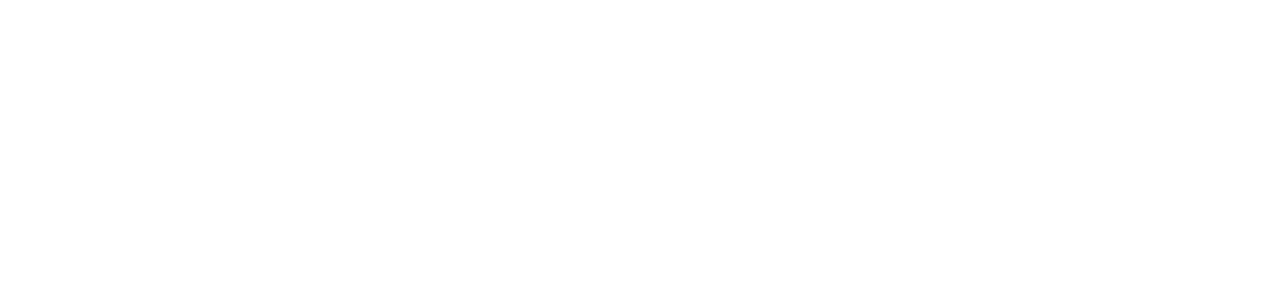
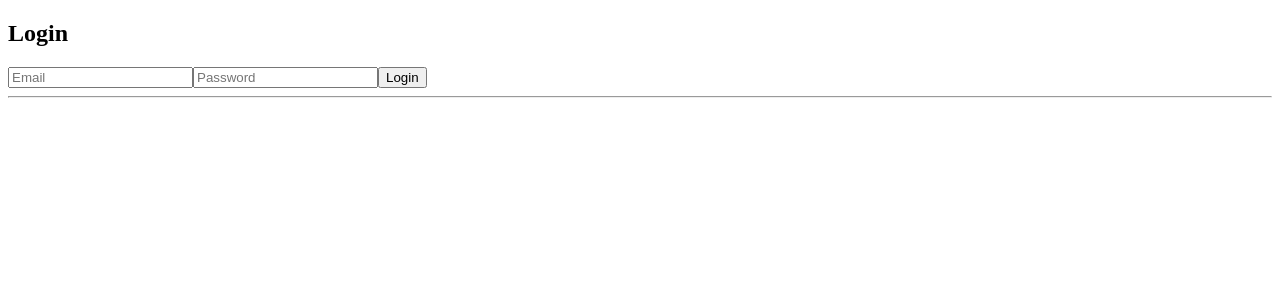
Before and after one commit to l-Welson-l/Eventus, a React (Create React App) app in the folder frontend/: page /login in a window 1280 px wide. Before the commit this address had no page. Shown: the top 300 px of the page. Built offline with nearby package versions, Linux system fonts and the light colour scheme.

Commit message:
Login implemented

```diff
--- a/frontend/src/App.js
+++ b/frontend/src/App.js
@@ -3,6 +3,7 @@ import { BrowserRouter as Router, Routes, Route } from "react-router-dom";
 import RegisterSelect from "./pages/RegisterSelect";
 import RegisterCustomer from "./pages/RegisterCustomer";
 import RegisterBusiness from "./pages/RegisterBusiness";
+import Login from "./pages/LoginPage";
 
 function App() {
   return (
@@ -10,6 +11,7 @@ function App() {
       <Route path="/register" element={<RegisterSelect />} />
       <Route path="/register/customer" element={<RegisterCustomer />} />
       <Route path="/register/business" element={<RegisterBusiness />} />
+      <Route path="/login" element={<Login />} />
     </Routes>
   );
 }
--- a/frontend/src/api/auth.js
+++ b/frontend/src/api/auth.js
@@ -5,4 +5,6 @@ const API = axios.create({
     withCredentials: true,
 });
 
+export default API;
+
 export const registerUser = (data) => API.post("/register/", data);
--- /dev/null
+++ b/frontend/src/pages/LoginPage.js
@@ -0,0 +1,60 @@
+import React, { useState, useEffect } from "react";
+import { useNavigate } from "react-router-dom";
+import API from "../api/auth";
+
+export default function Login() {
+  const [form, setForm] = useState({ email: "", password: "" });
+  const [message, setMessage] = useState("");
+  const navigate = useNavigate();
+
+//   useEffect(() => {
+//         if (localStorage.getItem("access")) {
+//             navigate("/");
+//         }
+//     }, [navigate]);
+
+  const handleChange = (e) =>
+    setForm({ ...form, [e.target.name]: e.target.value });
+
+  const handleSubmit = async (e) => {
+    e.preventDefault();
+    try {
+      const res = await API.post("login/", form);
+      localStorage.setItem("access", res.data.tokens.access);
+      localStorage.setItem("refresh", res.data.tokens.refresh);
+      setMessage("Logged in sucessfully.");
+    } catch (err) {
+        if (err.response?.status === 403) {
+            setMessage("Please verify your email first.");
+        } else {
+            setMessage("Invalid credentials or server error.");
+        }
+    }
+  };
+
+  return (
+    <div className="auth-container">
+      <h2>Login</h2>
+
+      {/* Normal login form */}
+      <form onSubmit={handleSubmit}>
+        <input
+          name="email"
+          placeholder="Email"
+          onChange={handleChange}
+        />
+        <input
+          name="password"
+          type="password"
+          placeholder="Password"
+          onChange={handleChange}
+        />
+        <button type="submit">Login</button>
+      </form>
+
+      <hr />
+
+      <p>{message}</p>
+    </div>
+  );
+}
```
